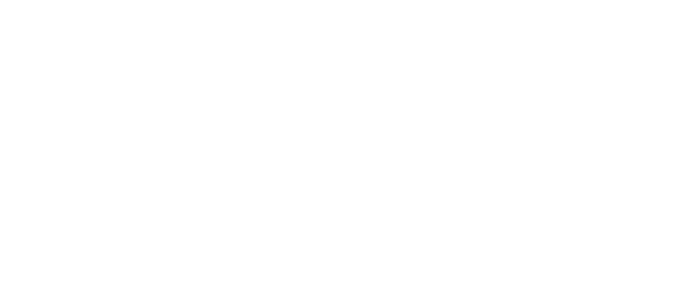
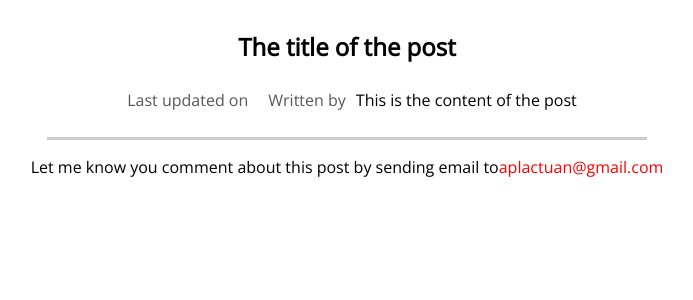
Before and after one commit to aplactuan/nuxt-blog, a Nuxt app: page /posts/1 in a window 1280 px wide. Before the commit this address had no page. Shown: the top 300 px of the page, without its empty margins (293-986 px from the left). Built offline with nearby package versions, Linux system fonts and the light colour scheme.

Commit message:
Design page structure and initial layout

```diff
--- /dev/null
+++ b/layouts/default.vue
@@ -0,0 +1,15 @@
+<template>
+  <div>
+    <Nuxt />
+  </div>
+</template>
+
+<style>
+  html {
+    font-family: 'Open Sans', sans-serif;
+  }
+
+  body {
+    margin: 0;
+  }
+</style>
--- a/nuxt.config.js
+++ b/nuxt.config.js
@@ -12,7 +12,8 @@
       { name: 'format-detection', content: 'telephone=no' }
     ],
     link: [
-      { rel: 'icon', type: 'image/x-icon', href: '/favicon.ico' }
+      { rel: 'icon', type: 'image/x-icon', href: '/favicon.ico' },
+      { rel: 'stylesheet', href: "https://fonts.googleapis.com/css2?family=Open+Sans&display=swap"}
     ]
   },
 
--- /dev/null
+++ b/pages/about/index.vue
@@ -0,0 +1,22 @@
+<template>
+  <div class="about-page">
+    <h1>This is my absolutely fantastic "About Me" Page!</h1>
+    <p>Lorem ipsum, dolor sit amet consectetur adipisicing elit. Totam officiis ab voluptatibus assumenda error quas deleniti eius? Suscipit, numquam? Quis aliquid non animi numquam amet voluptas dolorum sunt aspernatur commodi?</p>
+    <p>Lorem ipsum, dolor sit amet consectetur adipisicing elit. Totam officiis ab voluptatibus assumenda error quas deleniti eius? Suscipit, numquam? Quis aliquid non animi numquam amet voluptas dolorum sunt aspernatur commodi?</p>
+    <p>Lorem ipsum, dolor sit amet consectetur adipisicing elit. Totam officiis ab voluptatibus assumenda error quas deleniti eius? Suscipit, numquam? Quis aliquid non animi numquam amet voluptas dolorum sunt aspernatur commodi?</p>
+    <p>Lorem ipsum, dolor sit amet consectetur adipisicing elit. Totam officiis ab voluptatibus assumenda error quas deleniti eius? Suscipit, numquam? Quis aliquid non animi numquam amet voluptas dolorum sunt aspernatur commodi?</p>
+  </div>
+</template>
+
+<script>
+  export default {
+
+  }
+</script>
+
+<style scoped>
+  .about-page {
+    text-align: center;
+    padding: 30px;
+  }
+</style>
--- a/pages/index.vue
+++ b/pages/index.vue
@@ -1,5 +1,7 @@
 <template>
-  <Tutorial/>
+  <div>
+    this is it, we are starting
+  </div>
 </template>
 
 <script>
--- /dev/null
+++ b/pages/posts/_id/index.vue
@@ -0,0 +1,71 @@
+<template>
+  <div class="single-post-page">
+    <section class="post">
+      <h1 class="post-title">The title of the post</h1>
+      <div class="post-details">
+        <div class="post-detail">Last updated on</div>
+        <div class="post-detail">Written by</div>
+        <p class="post-content">
+          This is the content of the post
+        </p>
+      </div>
+    </section>
+    <section class="post-feedback">
+      <p>Let me know you comment about this post by sending email to<a href="mailto:aplactuan@gmail.com">aplactuan@gmail.com</a></p>
+    </section>
+  </div>
+</template>
+
+<style scoped>
+  .single-post-page {
+    padding: 30px;
+    text-align: center;
+    box-sizing: border-box;
+  }
+
+  .post {
+    width: 100%;
+  }
+
+  @media (min-width: 768px) {
+    .post {
+      width: 600px;
+      margin: auto;
+    }
+  }
+
+  .post-title {
+    margin: 0;
+  }
+
+  .post-details {
+    padding: 10px;
+    box-sizing: border-box;
+    border-bottom: 3px solid #ccc;
+    display: flex;
+    justify-content: center;
+    align-items: center;
+    flex-direction: column;
+  }
+
+  @media (min-width: 768px) {
+    .post-details {
+      flex-direction: row;
+    }
+  }
+
+  .post-detail {
+    color: rgb(88, 88, 88);
+    margin: 0 10px;
+  }
+
+  .post-feedback a {
+    color: red;
+    text-decoration: none;
+  }
+
+  .post-feedback a:hover,
+  .post-feedback a:active {
+    color: salmon;
+  }
+</style>
--- /dev/null
+++ b/pages/posts/index.vue
@@ -0,0 +1,13 @@
+<template>
+  <div class="posts-page">
+    This is for the post index page
+  </div>
+</template>
+
+<style scoped>
+  .posts-page {
+    display: flex;
+    justify-content: center;
+    align-items: center;
+  }
+</style>
```
Also changed, not shown: components/Tutorial.vue (deleted, +0 -52 lines).
